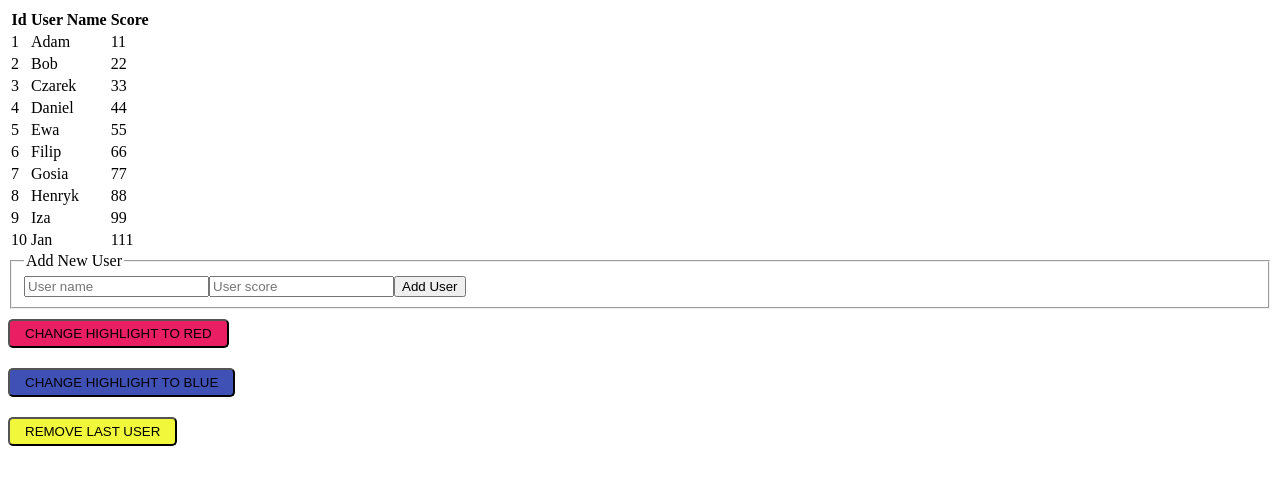
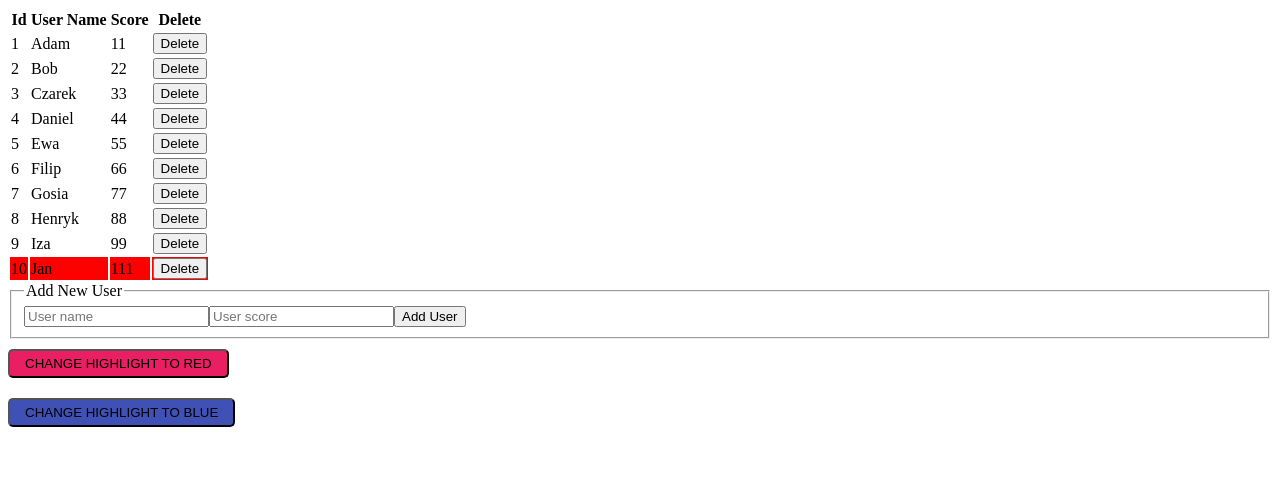
Before and after one commit to agaoldziej/playerTable, a React (Create React App) app: page / in a window 1280 px wide. Shown: the top 484 px of the page. Built offline with nearby package versions, Linux system fonts and the light colour scheme.

Commit message:
Added delete function

```diff
--- a/src/App.js
+++ b/src/App.js
@@ -1,8 +1,8 @@
 
-import React, {useState} from "react";
+import React from "react";
 import Table from "./playerlist";
 import UserButtons from "./button";
-import AddUserForm from "./add";
+
 
 
   function App() {
@@ -10,7 +10,6 @@ import AddUserForm from "./add";
     return (
       <div className="App">
         <Table />
-        <AddUserForm />
         <UserButtons />
       </div>
     );
--- a/src/add.js
+++ b/src/add.tsx
@@ -1,17 +1,22 @@
 import React from "react";
-
+import {IUser} from "./interfaces";
 
 const useState = React.useState
 
-function AddUserInput(props) {
-    const [user, setUser] = useState()
-    const [score, setScore] = useState()
+function AddUserInput(props:any) {
+    const [user, setUser] = useState<string>("");
+    const [score, setScore] = useState<string>("");
 
-  function handleUserSubmit(e) {
-    e.preventDefault()
-    props.this.state(prev => prev.concat({user, score, id: Date.now()}))
-    setUser("")
-    setScore("")
+  function handleUserSubmit(e:any) {
+    e.preventDefault();
+    debugger
+    const newUser= {
+      user: user,
+      score: parseInt(score)
+    } as IUser;
+    props.addUser(newUser);
+    setUser("");
+    setScore("");
   }
     return (
       <form onSubmit={handleUserSubmit}>
--- a/src/button.js
+++ b/src/button.js
@@ -1,5 +1,6 @@
 import React from 'react';
 import styled from 'styled-components';
+// import onRemoveUser from './playerlist'
 
 
 const theme = {
@@ -18,7 +19,7 @@ const theme = {
   },
   yellow: {
     default: '#f1f73b',
-    hover: '#f7ff00'
+    hover: '#f7ff19'
   }
 
 }
@@ -39,26 +40,19 @@ Button.defaultProps = {
   theme: 'beige'
 }
 
-// function addPlayer() {
-//   alert('Player added');
-// }
+
 
 function changeColor() {
   alert('Color changed');
 }
-function userRemoved() {
-  alert('User removed');
-}
+// function userRemoved() {
+//   alert('User removed');
+// }
 
 export default function UserButtons() {
   return(
     <>
-      {/* <div>
-          <Button onClick={addPlayer}>
-              Add Player
-          </Button>
 
-      </div> */}
       <div>
       <Button theme="pink" onClick={changeColor}>
           Change highlight to red
@@ -69,11 +63,7 @@ export default function UserButtons() {
           Change highlight to blue
       </Button>
   </div>
-  <div>
-      <Button theme="yellow" onClick={userRemoved}>
-          Remove last user
-      </Button>
-  </div>
+
   </>
   );
 }
--- /dev/null
+++ b/src/index.css
@@ -0,0 +1,3 @@
+.highlight {
+    background-color: red;
+}
--- /dev/null
+++ b/src/interfaces.ts
@@ -0,0 +1 @@
+export interface IUser { id?: number; user: string; score: number;}
--- a/src/playerlist.tsx
+++ b/src/playerlist.tsx
@@ -1,10 +1,14 @@
 import React, { Component, Fragment } from "react";
+import AddUserInput from "./add";
+import {IUser} from "./interfaces";
+import "./index.css";
 
 
 
 export default class Table extends Component {
    state: {
-     userList: { id: number; user: string; score: number; }[];
+     userList: IUser[];
+
    };
    constructor(props:any) {
       super(props)
@@ -13,56 +17,71 @@ export default class Table extends Component {
             {
               id: 1,
               user: 'Adam',
-              score: 11,
+              score: 11
             },
             {
                 id: 2,
                 user: 'Bob',
-                score: 22,
+                score: 22
             },
             {
                 id: 3,
                 user: 'Czarek',
-                score: 33,
+                score: 33
               },
               {
                   id: 4,
                   user: 'Daniel',
-                  score: 44,
+                  score: 44
               },
               {
                 id: 5,
                 user: 'Ewa',
-                score: 55,
+                score: 55
               },
               {
                   id: 6,
                   user: 'Filip',
-                  score: 66,
+                  score: 66
               },
               {
                 id: 7,
                 user: 'Gosia',
-                score: 77,
+                score: 77
               },
               {
                   id: 8,
                   user: 'Henryk',
-                  score: 88,
+                  score: 88
               },
               {
                 id: 9,
                 user: 'Iza',
-                score: 99,
+                score: 99
               },
               {
                   id: 10,
                   user: 'Jan',
-                  score: 111,
+                  score: 111
               }
           ]
       }
    }
+
+
+
+ addNewUser = (user: IUser) => {
+   this.setState((prevState:any) => ({
+      userList:[...prevState.userList, {id: prevState.userList[prevState.userList.length-1].id + 1, ...user}]
+    }));
+};
+
+
+handleRemove(id: any) {
+    const newUserList = this.state.userList.filter(player => player.id !== id);
+    this.setState({userList: newUserList});
+    }
+
 
    render() {
       return (
@@ -79,20 +98,28 @@ export default class Table extends Component {
                    <th>
                       Score
                    </th>
+                   <th>
+                      Delete
+                   </th>
                 </tr>
              </thead>
            <tbody>
 
-           {this.state.userList.map((player, index) => <tr key={index}>
+           {this.state.userList.map((player, index) => <tr key={index} className={player.score > 100 ? "highlight" : ""}>
              <td>{player.id}
              </td>
              <td>{player.user}
              </td>
              <td>{player.score}
              </td>
+             <td>
+                <button onClick={() => this.handleRemove(player.id)}>Delete</button>
+             </td>
              </tr>)}
              </tbody>
         </table>
+        <AddUserInput addUser={(user: IUser) => this.addNewUser(user)}/>
+
          </Fragment>
       )
    }
--- a/tsconfig.json
+++ b/tsconfig.json
@@ -22,5 +22,5 @@
   },
   "include": [
     "src"
-  ]
+, "../../INTERN/o/src/whole.js"  ]
 }
```
Also changed, not shown: 1 other file (tests, documents, lock files or other folders).
